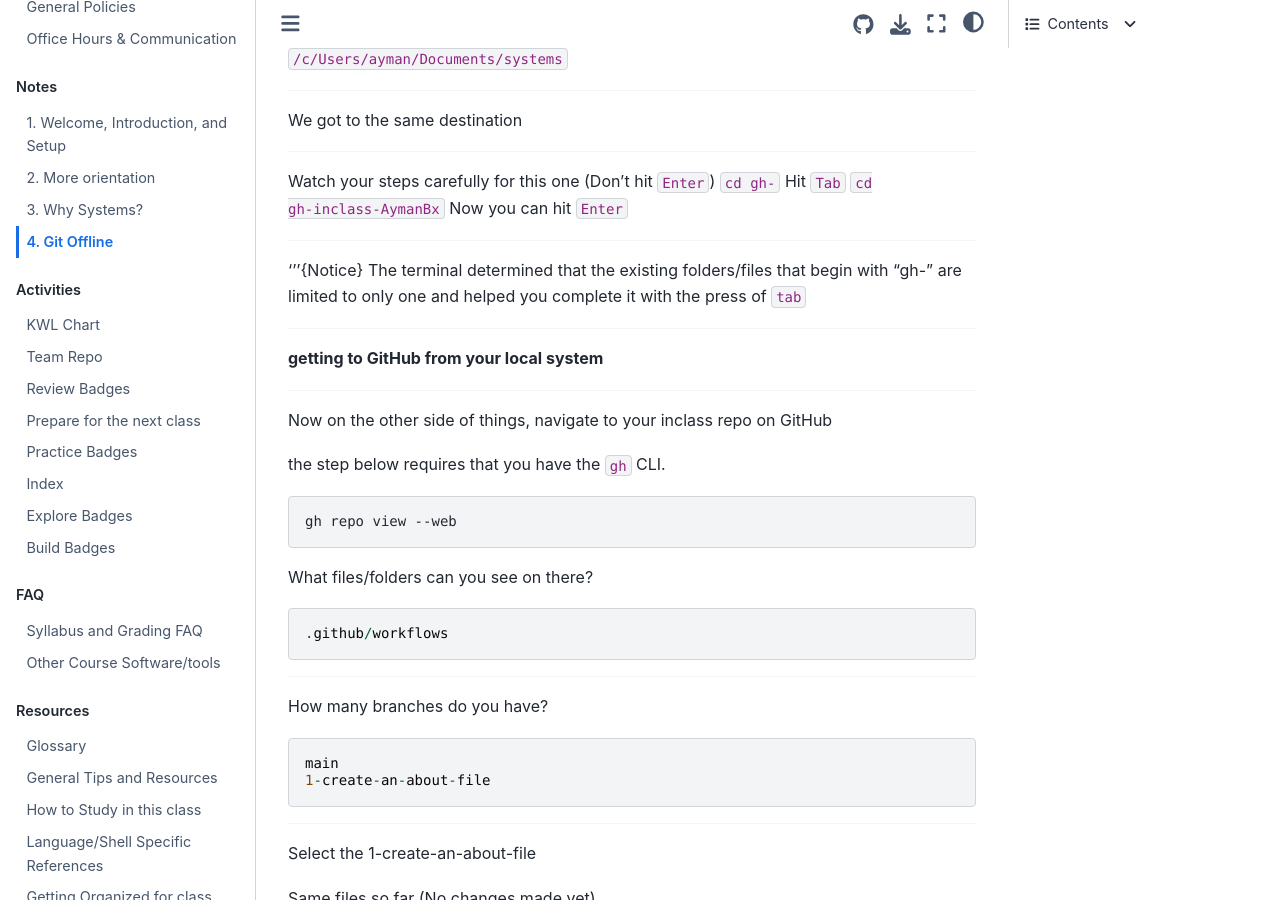
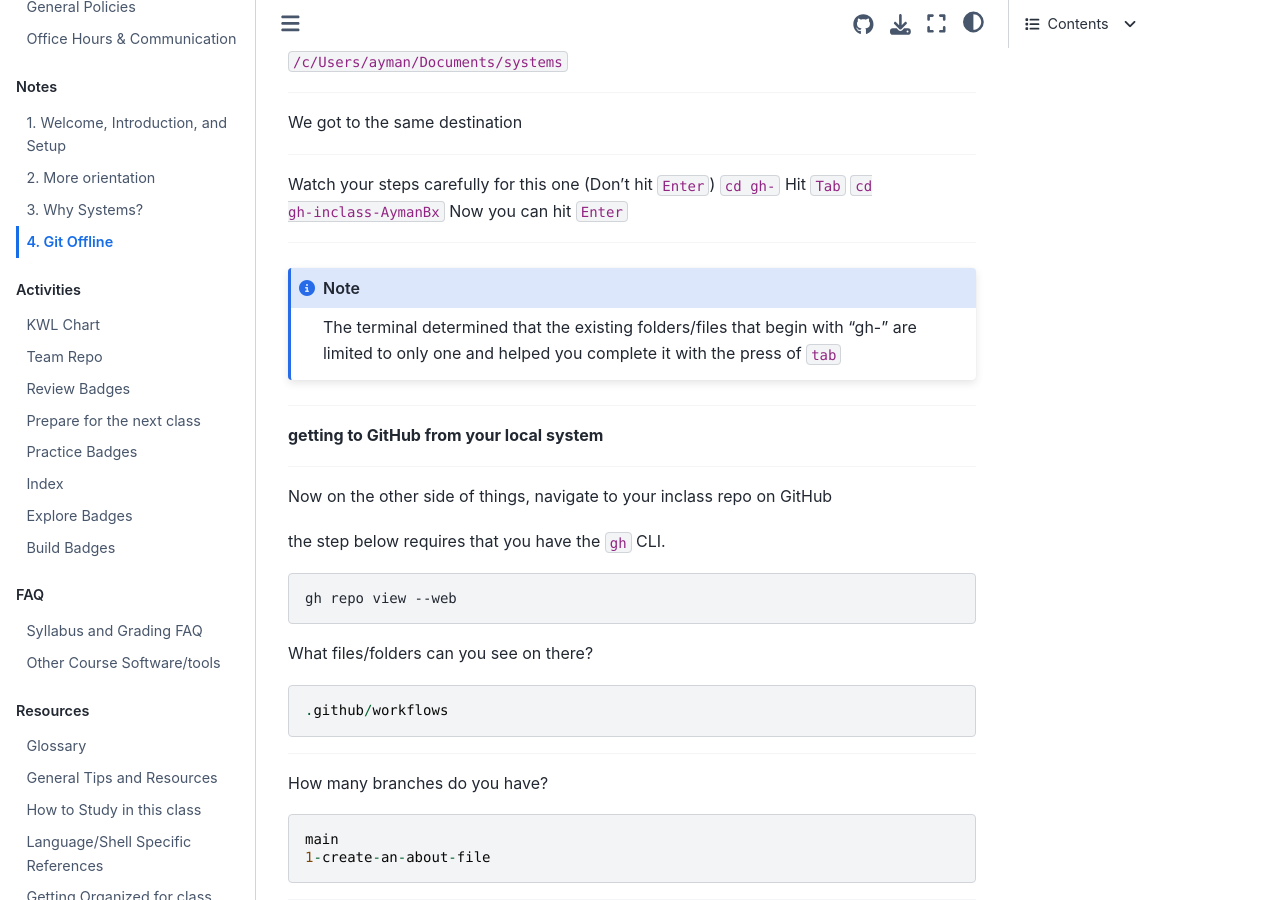
Before and after one commit to compsys-progtools/spring2025, a Jupyter Book: the page built from notes/2025-02-04.md, in a window 1280 px wide and 900 px high, scrolled down 1779 px. Built offline with Jupyter Book 1.0.4 settings and Sphinx 7.4.7 and the Sphinx Book theme 1.1.4, drawn with Linux system fonts in a browser that asks for light colours; pages that are not in the unit, such as notebooks, are missing from menus; some of the changed text lies outside the part shown.

Commit message:
Fixes to 02-04 notes - removing \{code-block\}

````diff
--- a/notes/2025-02-04.md
+++ b/notes/2025-02-04.md
@@ -22,8 +22,8 @@
 - [ ] mkdir
 
 
-```{Remember}
-cd stands for **c**hange **d**irectory
+```{Note}
+Remember: cd stands for **c**hange **d**irectory
 ```
 ---
 
@@ -107,9 +107,9 @@
 
 ---
 
-'''{Notice}
+```{Note}
 The terminal determined that the existing folders/files that begin with "gh-" are limited to only one and helped you complete it with the press of `tab`
-
+```
 ---
 
 **getting to GitHub from your local system**
@@ -121,7 +121,7 @@
 the step below requires that you have the `gh` CLI.
 
 
-```bash
+``` bash
 gh repo view --web
 ```
 
@@ -304,8 +304,8 @@
 Listing the contents of .github showed us that it contains the folder "workflows" with it
 
 ---
-```{Conclusion}
-The `ls` command can take an **argument** that is a path and it will list the contents of the folder passed in that path for us
+```{Note}
+Conclusion: The `ls` command can take an **argument** that is a path and it will list the contents of the folder passed in that path for us
 ```
 ---
 
@@ -335,14 +335,13 @@
 
 ---
 
-```{code-block}bash
-:tags: ["skip-execution"]
+``` bash
 git status
 ```
 
 ---
 
-```{code-block} console
+``` console
 On branch 1-create-an-about-file
 Your branch is up to date with 'origin/1-create-an-about-file'.
 
@@ -396,9 +395,9 @@
 
 ```{Note}
 Standard out is a special file in your device that your programs/commands executed will put their output into. The terminal prints the content of standard out (aka: std out), hence we get the output printed on the terminal
+```
 
-```{code-block}bash
-:tags: ["skip-execution"]
+``` bash
 cat about.md
 ```
 
@@ -408,8 +407,7 @@
 ---
 
 
-```{code-block}bash
-:tags: ["skip-execution"]
+``` bash
 git status
 ```
 
@@ -446,14 +444,13 @@
 
 ```
 
-```bash
-:tags: ["skip-execution"]
+``` bash
 git status
 ```
 
 ---
 
-```{code-block} console
+``` console
 On branch 1-create-an-about-file
 Your branch is up to date with 'origin/1-create-an-about-file'.
 
@@ -480,8 +477,7 @@
 
 Next, we will commit the file.  We use `git commit` for this. The `-m` option allows us to put our commit message dirctly on the line when we commit.  Notice that unlike commiting on GitHub, we do not choose our branch with the `git commit` command.  We have to be "on" that branch before the `git commit`.
 
-```{code-block}bash
-:tags: ["skip-execution"]
+``` bash
 git commit -m "create about - closes #1"
 ```
 
@@ -497,7 +493,7 @@
 
 ---
 
-```{code-block} console
+``` console
 [1-create-an-about-file c7375fa] create about - closes #1
  1 file changed, 3 insertions(+)
  create mode 100644 about.md
@@ -507,14 +503,13 @@
 
 one more check
 
-```{code-block} bash
-:tags:["skip-execution"]
+``` bash
 git status
 ```
 
 ---
 
-```{code-block} console
+``` console
 On branch 1-create-a-readme
 Your branch is ahead of 'origin/1-create-an-about-file' by 1 commit.
   (use "git push" to publish your local commits)
@@ -522,7 +517,7 @@
 nothing to commit, working tree clean
 ```
 
-```{Notice}
+```{Note}
 Now your working tree is clean again, but your **local** branch (as reflected inside the black box .git) now looks different from what's on the online GitHub repo (Sometimes referred to as the "Upstream")
 ```
 ---
@@ -530,7 +525,7 @@
 
 ---
 
-```{warning}
+```{Warning}
 When you make your first commit you will need to do some [config](https://git-scm.com/docs/git-config) steps to set your email and user name.
 ```
 
@@ -543,7 +538,7 @@
 
 ---
 
-```{code-block} console
+``` console
 Enumerating objects: 4, done.
 Counting objects: 100% (4/4), done.
 Delta compression using up to 12 threads
````
